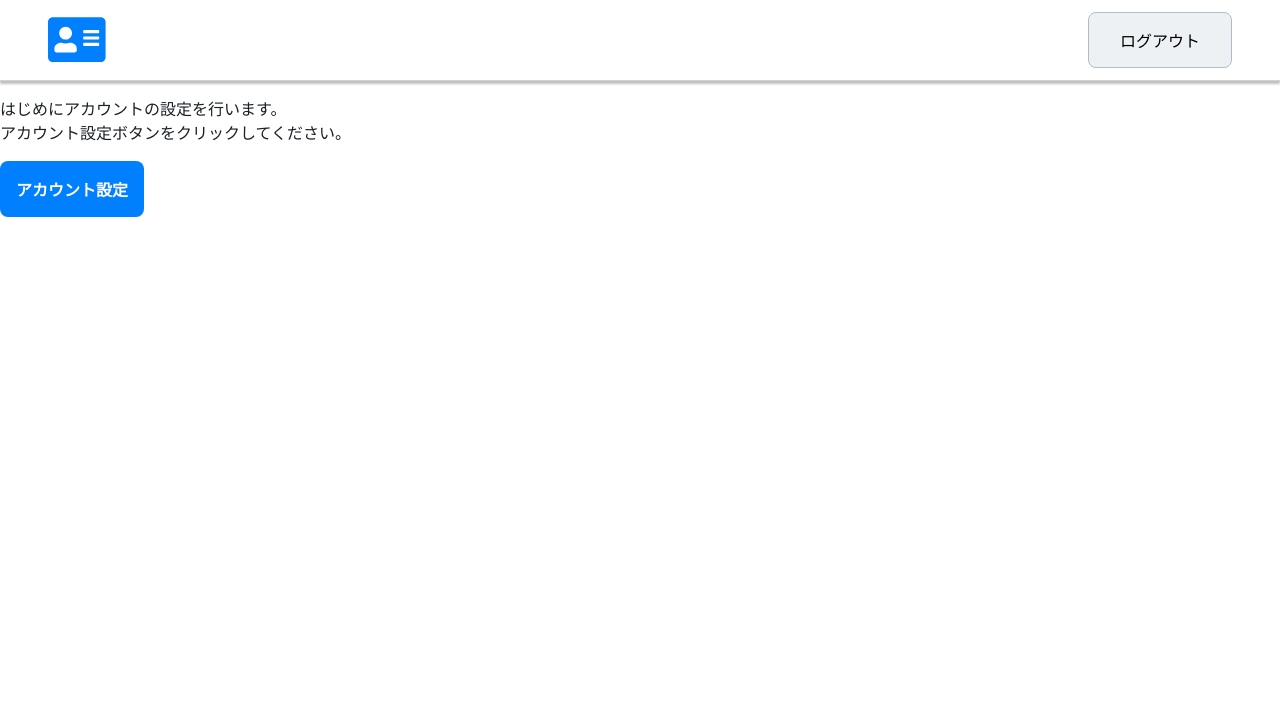
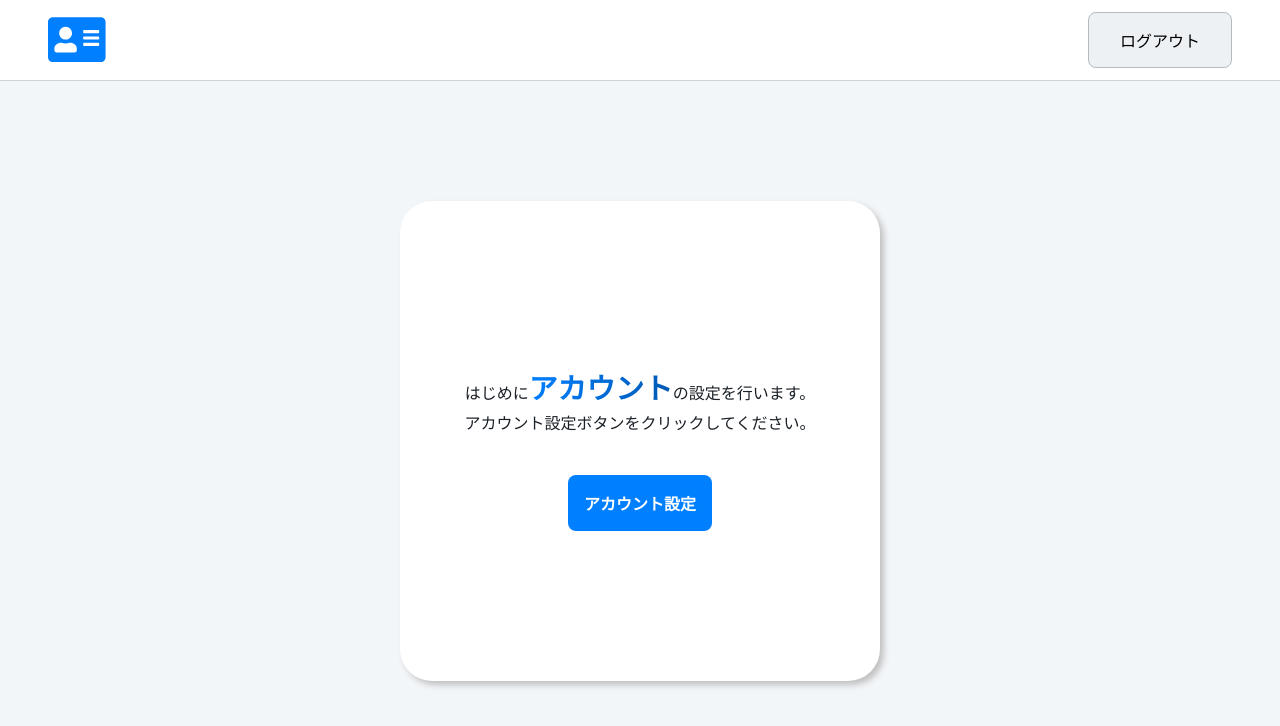
Before and after one commit to Maho-Miyazawa/team-task-manager, a React (Create React App) app: page /signup in a window 1280 px wide. Shown: the top 726 px of the page. Built offline with nearby package versions, Linux system fonts and the light colour scheme; no server answers.

Commit message:
feat: サインアップ周りのCSS作成(#70)

```diff
--- a/src/App.css
+++ b/src/App.css
@@ -324,9 +324,10 @@ button {
   border-radius: 0.5rem;
   font-weight: bold;
   border: none;
+  cursor: pointer;
 }
 
-.modal-create-finish-button:hover {
+.modal-confirm-finish-button:hover {
   background: #0059b2;
 }
 .modal-close-button {
@@ -405,6 +406,36 @@ button {
   font-size: 2rem;
 }
 
+.account-setting-container {
+  display: flex;
+  justify-content: center;
+  background: #f3f6f9;
+  height: 90vh;
+  align-items: center;
+}
+
+.account-setting-container-contents {
+  width: 30rem;
+  height: 30rem;
+  background: white;
+  display: flex;
+  justify-content: center;
+  flex-direction: column;
+  text-align: center;
+  align-items: center;
+  gap: 1.5rem;
+  border-radius: 2rem;
+  box-shadow: 4px 4px 6px silver;
+}
+
+.account-setting-description-decoration {
+  background: linear-gradient(to right, #007fff, #0059b2);
+  -webkit-background-clip: text;
+  -webkit-text-fill-color: transparent;
+  font-size: 1.8rem;
+  font-weight: bold;
+}
+
 .account-setting-button {
   background: #007fff;
   color: white;
@@ -434,13 +465,15 @@ button {
   padding: 3rem 5rem;
   border-radius: 2rem;
   box-shadow: 4px 4px 6px silver;
+  display: flex;
+  align-items: center;
 }
 .signup-title {
-  font-size: 2rem;
+  font-size: 1.8rem;
   background: linear-gradient(to right, #007fff, #0059b2);
   -webkit-background-clip: text;
   -webkit-text-fill-color: transparent;
-  font-weight: bold;
+  font-weight: 600;
 }
 .signup-form-parts {
   display: flex;
@@ -448,14 +481,19 @@ button {
   align-items: center;
 }
 .signup-input-name-area {
-  margin: 3rem 0;
+  margin: 2.5rem 0 1rem 0;
 }
 
 .signup-input-name {
-  padding: 0 0.3rem;
   font-size: 1.4rem;
   width: 20rem;
   height: 3rem;
+  padding: 0 0.5rem;
+}
+.form-error-message {
+  color: red;
+  font-size: 0.8rem;
+  text-align: end;
 }
 .signup-input-team {
   height: 3rem;
@@ -472,7 +510,7 @@ button {
   font-weight: bold;
   border: none;
   font-size: 1.2rem;
-  margin: 3rem 0 0 0;
+  margin: 2.8rem 0 0 0;
 }
 
 .signup-confirm-button:hover {
```
